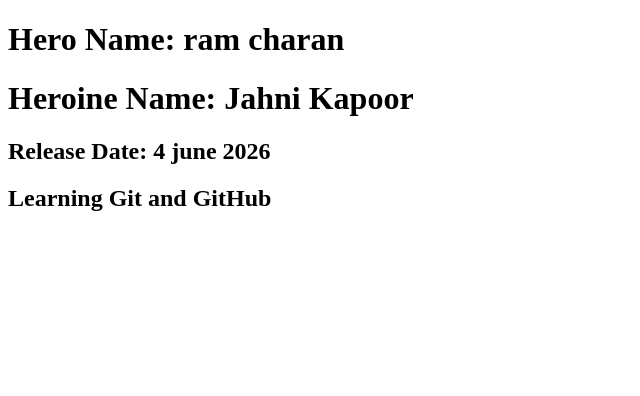
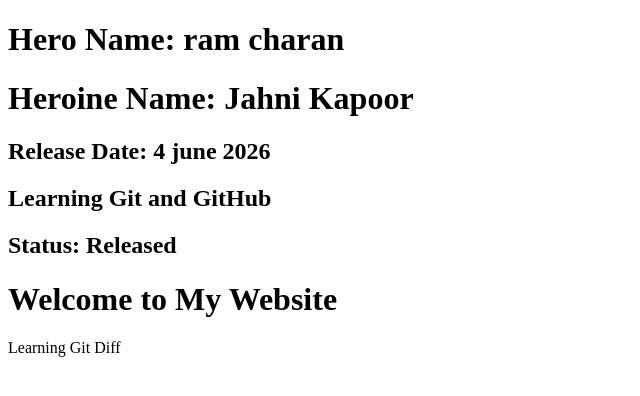
Before and after one commit to kundabhanu0219-byte/bhanu.html, a plain HTML site: page index.html in a window 1280 px wide. Shown: the whole page, without its empty margins (0-640 px from the left). Drawn offline with Linux system fonts and the light colour scheme.

```diff
--- a/index.html
+++ b/index.html
@@ -10,5 +10,8 @@
     <h1>Heroine Name: Jahni Kapoor</h1>
     <h2>Release Date: 4 june 2026</h2>
     <h2>Learning Git and GitHub</h2>
+    <h2>Status: Released</h2>
+    <h1>Welcome to My Website</h1>
+    <p>Learning Git Diff</p>
  </body>
 </html>
```
Also changed, not shown: 1 other file.
